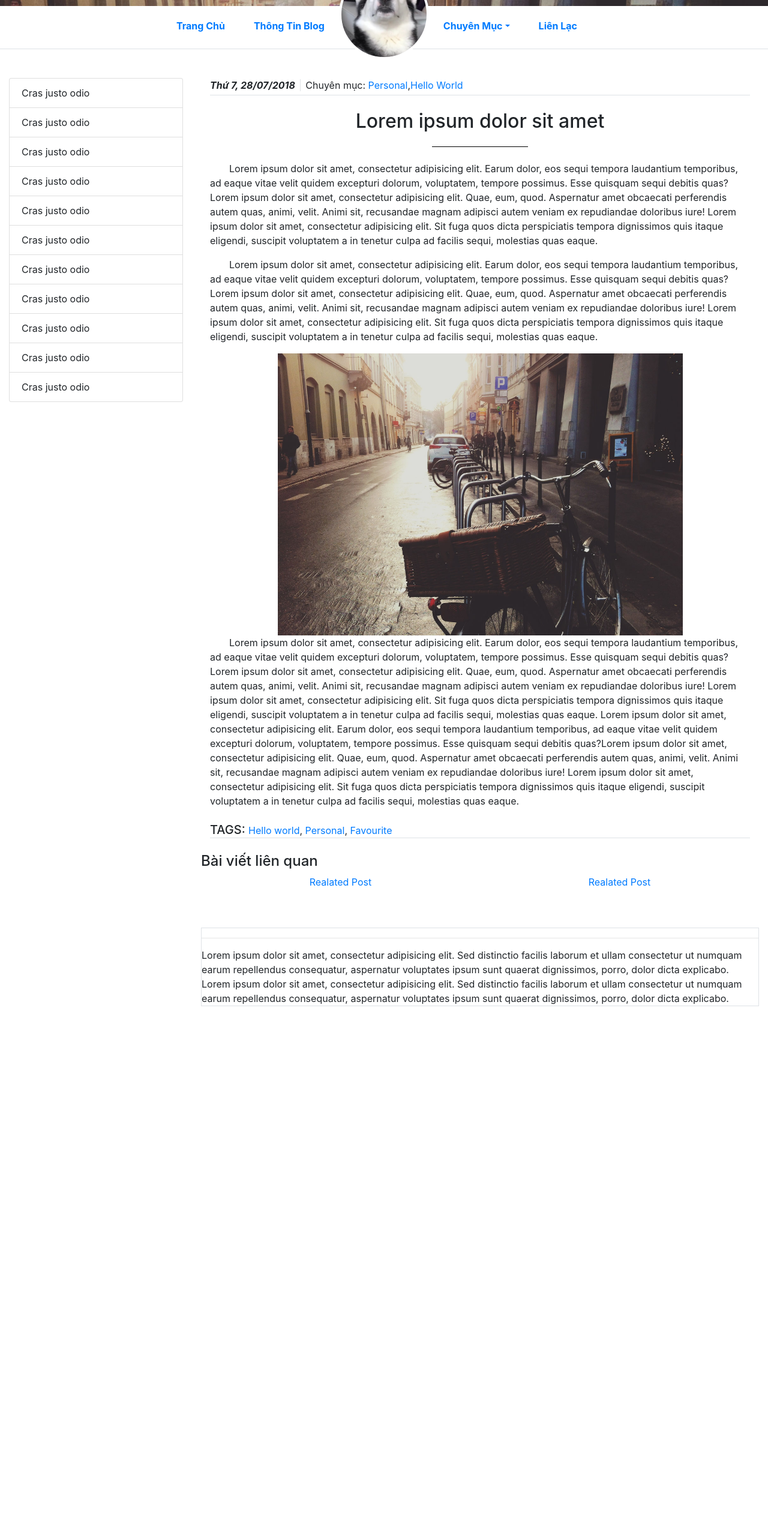
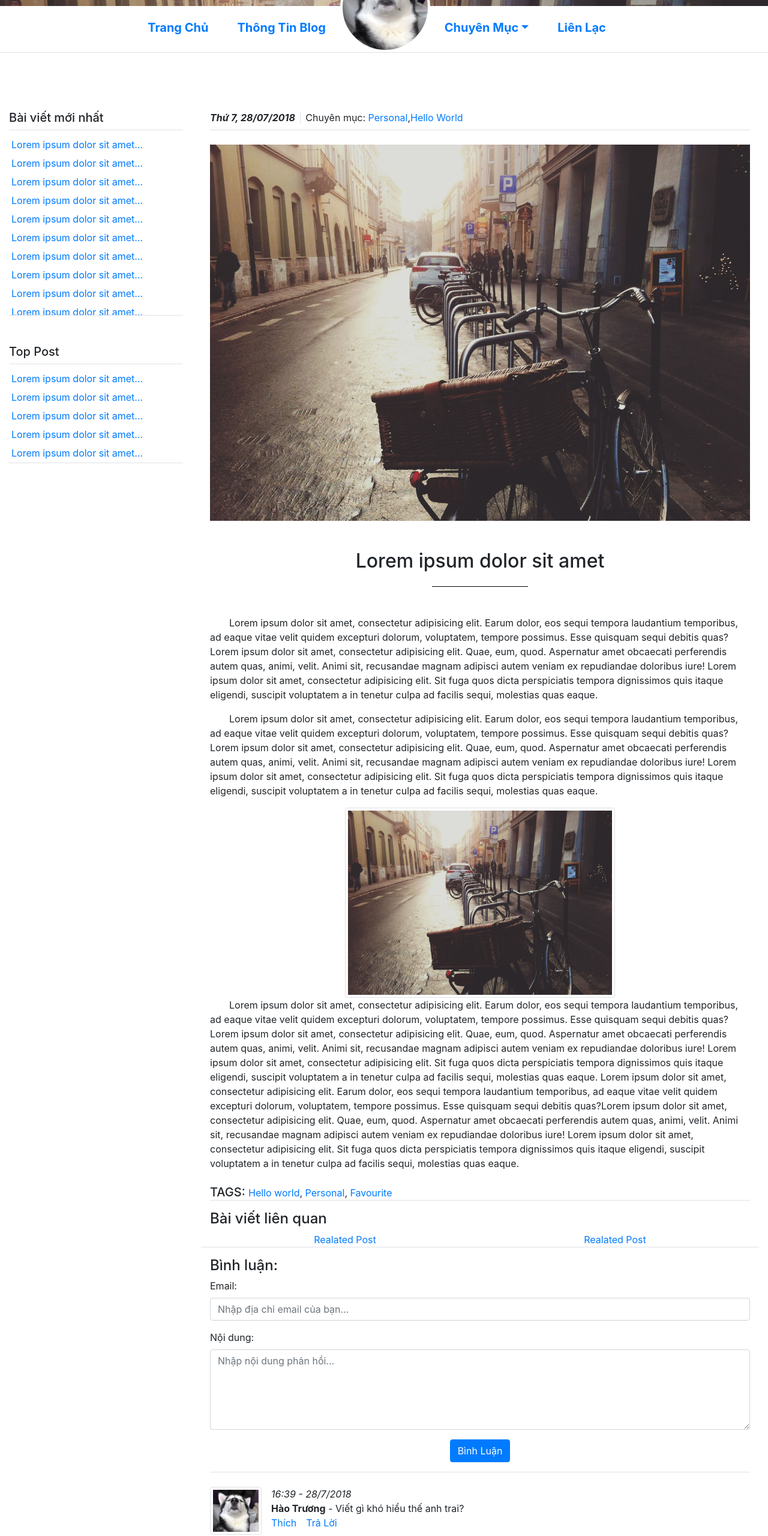
Before and after one commit to haotrg035/simpleblogthem, a plain HTML site: page singlepage.html in a window 1280 px wide. Shown: the part 240-2800 px from the top of the page at 60% size. Before the commit the page ends 1917 px from the top, so only its background shows below. Drawn offline with Linux system fonts and the light colour scheme.

Commit message:
Hoan thien single page

```diff
--- a/css/header.css
+++ b/css/header.css
@@ -52,7 +52,9 @@ bottom: 0;
 left: 0;
 visibility: hidden;
 }
-
+#navbar-container{
+	font-size: 20px;
+}
 #page-header-menu li:hover a::before,.link-visiting{
 	visibility: visible;
 }
@@ -76,6 +78,11 @@ visibility: hidden;
 	left: 50%;
 	transform: translateX(-50%);
 }
+@media only screen and (max-width: 768px) {
+	#navbar-container{
+		font-size: 18px;
+	}
+}
 @media only screen and (max-width: 575px){
 	#home-menu-logo-img-container{
 		display: none;
@@ -89,7 +96,8 @@ visibility: hidden;
 		    top: -75px;
     		right: 0;
 		}
-	#navbar-coantainer{
+	#navbar-container{
 		padding-left: 3rem;
+		font-size: 20px;
 	}
 }
--- a/css/home_style.css
+++ b/css/home_style.css
@@ -1,7 +1,4 @@
-html,body{
-	width: 100%;
-	height: 100%;
-}
+
 #page-container{
 	max-width: 1366px;
 	margin: 0 auto;
@@ -39,11 +36,3 @@ article.overview-post{
 		background-image: url(../img/icon/comment-48dp.png);
 	}
 /*Sidebar Item*/
-.newest-post-board ul{
-	max-height: 300px;
-	overflow-y: auto;
-}
-::-webkit-scrollbar {
-    width: 0px;
-    background: transparent; /* make scrollbar transparent */
-}
--- /dev/null
+++ b/css/sidebar-left.css
@@ -0,0 +1,8 @@
+.newest-post-board ul{
+	max-height: 300px;
+	overflow-y: auto;
+}
+::-webkit-scrollbar {
+    width: 0px;
+    background: transparent; /* make scrollbar transparent */
+}
--- a/css/singlepage_style.css
+++ b/css/singlepage_style.css
@@ -20,10 +20,11 @@
 #post-main-content img{
 	display: block;
 	margin:0 auto;
+	width: 50%;
 }
 #realted-posts-container{
 	width: 100%;
-	height: 125px;
+	height: auto;
 }
 /*-----------------------------------------*/
 #page-slogan{
--- a/header.html
+++ b/header.html
@@ -6,7 +6,7 @@
 		</a>
 		<button id="menu-toggler-btn" class=" navbar-toggler" type="button" data-toggle="collapse" data-target="#main-collapse-nav">&#9776;</button>
 		<div class="navbar-collapse collapse justify-content-center" id="main-collapse-nav">
-			<ul id="navbar-coantainer" class="navbar-nav pr-4">
+			<ul id="navbar-container" class="navbar-nav pr-4">
 				<li class="nav-item ">
 					<a class="nav-link" href="./index.html">Trang Chủ</a>
 				</li>
--- /dev/null
+++ b/sidebar-left.html
@@ -0,0 +1,26 @@
+<div class="sidebar-item newest-post-board w-100 border-bottom mt-5">
+	<h5 class="border-bottom pb-2">Bài viết mới nhất</h5>
+	<ul class="list-group">
+		<li class="list-group-item p-1 border-0"><a href="#">Lorem ipsum dolor sit amet...</a></li>
+		<li class="list-group-item p-1 border-0"><a href="#">Lorem ipsum dolor sit amet...</a></li>
+		<li class="list-group-item p-1 border-0"><a href="#">Lorem ipsum dolor sit amet...</a></li>
+		<li class="list-group-item p-1 border-0"><a href="#">Lorem ipsum dolor sit amet...</a></li>
+		<li class="list-group-item p-1 border-0"><a href="#">Lorem ipsum dolor sit amet...</a></li>
+		<li class="list-group-item p-1 border-0"><a href="#">Lorem ipsum dolor sit amet...</a></li>
+		<li class="list-group-item p-1 border-0"><a href="#">Lorem ipsum dolor sit amet...</a></li>
+		<li class="list-group-item p-1 border-0"><a href="#">Lorem ipsum dolor sit amet...</a></li>
+		<li class="list-group-item p-1 border-0"><a href="#">Lorem ipsum dolor sit amet...</a></li>
+		<li class="list-group-item p-1 border-0"><a href="#">Lorem ipsum dolor sit amet...</a></li>
+		<li class="list-group-item p-1 border-0"><a href="#">Lorem ipsum dolor sit amet...</a></li>
+	</ul>
+	</div>
+	<div class="sidebar-item top-post-board w-100 border-bottom mt-5">
+	<h5 class="border-bottom pb-2">Top Post</h5>
+	<ul class="list-group">
+		<li class="list-group-item p-1 border-0"><a href="#">Lorem ipsum dolor sit amet...</a></li>
+		<li class="list-group-item p-1 border-0"><a href="#">Lorem ipsum dolor sit amet...</a></li>
+		<li class="list-group-item p-1 border-0"><a href="#">Lorem ipsum dolor sit amet...</a></li>
+		<li class="list-group-item p-1 border-0"><a href="#">Lorem ipsum dolor sit amet...</a></li>
+		<li class="list-group-item p-1 border-0"><a href="#">Lorem ipsum dolor sit amet...</a></li>
+	</ul>
+</div>
--- a/singlepage.html
+++ b/singlepage.html
@@ -8,46 +8,35 @@
 	<title>My Single page</title>
 	<link rel="stylesheet" href="bootstrap-4.1.1/css/bootstrap.min.css">
 	<link rel="stylesheet" href="css/header.css">
+	<link rel="stylesheet" type="text/css" href="css/sidebar-left.css">
 	<link rel="stylesheet" type="text/css" href="./css/singlepage_style.css">
 	<script type="text/javascript" src="jquery/jquery-3.3.1.min.js"></script>
 	<script>
 		$(function() {
 			$('#page-header').load('header.html');
+			$('#sp-left-sidebar').load('sidebar-left.html');
 		});
 	</script>
 </head>
 <body>
 <header id="page-header" class="row"></header>
 <div id="singlepage-container" class="fluid-container mx-auto mt-5 row">
-	<section id="sp-left-sidebar" class="col-lg-3">
-		<ul class="list-group">
-			<li class="list-group-item">Cras justo odio</li>
-			<li class="list-group-item">Cras justo odio</li>
-			<li class="list-group-item">Cras justo odio</li>
-			<li class="list-group-item">Cras justo odio</li>
-			<li class="list-group-item">Cras justo odio</li>
-			<li class="list-group-item">Cras justo odio</li>
-			<li class="list-group-item">Cras justo odio</li>
-			<li class="list-group-item">Cras justo odio</li>
-			<li class="list-group-item">Cras justo odio</li>
-			<li class="list-group-item">Cras justo odio</li>
-			<li class="list-group-item">Cras justo odio</li>
-		</ul>
-	</section>
+	<section id="sp-left-sidebar" class="col-lg-3"></section>
 	<section id="sp-page-body" class="page-body col-lg-9">
-		<section id="post-body" class="container">
-			<div id="post-infor" class="border-bottom pb-1">
+		<section id="post-body" class="container mt-5">
+			<div id="post-infor" class="border-bottom pb-2">
 				<span id="post-infor-date" class="post-infor-item font-italic font-weight-bold border-right pr-2">Thứ 7, 28/07/2018</span>
 				<span id="post-infor-cate" class="pl-1">Chuyên mục: <span id="post-cate-content"><a href="#">Personal</a>,<a href="#">Hello World</a></span></span>
 			</div>
 			<article id="post-content" class="pt-4 border-bottom">
-				<header id="post-title" class="mb-4 pb-3 text-center">
+				<img src="img/header_1280.jpg" alt="" class="img-fluid" width="100%">
+				<header id="post-title" class="my-5 pb-3 text-center">
 					<h2>Lorem ipsum dolor sit amet</h2>
 				</header>
 				<main id="post-main-content" class="">
 					<p>Lorem ipsum dolor sit amet, consectetur adipisicing elit. Earum dolor, eos sequi tempora laudantium temporibus, ad eaque vitae velit quidem excepturi dolorum, voluptatem, tempore possimus. Esse quisquam sequi debitis quas?Lorem ipsum dolor sit amet, consectetur adipisicing elit. Quae, eum, quod. Aspernatur amet obcaecati perferendis autem quas, animi, velit. Animi sit, recusandae magnam adipisci autem veniam ex repudiandae doloribus iure! Lorem ipsum dolor sit amet, consectetur adipisicing elit. Sit fuga quos dicta perspiciatis tempora dignissimos quis itaque eligendi, suscipit voluptatem a in tenetur culpa ad facilis sequi, molestias quas eaque.</p>
 					<p>Lorem ipsum dolor sit amet, consectetur adipisicing elit. Earum dolor, eos sequi tempora laudantium temporibus, ad eaque vitae velit quidem excepturi dolorum, voluptatem, tempore possimus. Esse quisquam sequi debitis quas?Lorem ipsum dolor sit amet, consectetur adipisicing elit. Quae, eum, quod. Aspernatur amet obcaecati perferendis autem quas, animi, velit. Animi sit, recusandae magnam adipisci autem veniam ex repudiandae doloribus iure! Lorem ipsum dolor sit amet, consectetur adipisicing elit. Sit fuga quos dicta perspiciatis tempora dignissimos quis itaque eligendi, suscipit voluptatem a in tenetur culpa ad facilis sequi, molestias quas eaque. </p>
-					<img src="img/header_1280.jpg" width="75%" height="25%">
+					<img src="img/header_1280.jpg" class="img-thumbnail" width="75%">
 					<p>Lorem ipsum dolor sit amet, consectetur adipisicing elit. Earum dolor, eos sequi tempora laudantium temporibus, ad eaque vitae velit quidem excepturi dolorum, voluptatem, tempore possimus. Esse quisquam sequi debitis quas?Lorem ipsum dolor sit amet, consectetur adipisicing elit. Quae, eum, quod. Aspernatur amet obcaecati perferendis autem quas, animi, velit. Animi sit, recusandae magnam adipisci autem veniam ex repudiandae doloribus iure! Lorem ipsum dolor sit amet, consectetur adipisicing elit. Sit fuga quos dicta perspiciatis tempora dignissimos quis itaque eligendi, suscipit voluptatem a in tenetur culpa ad facilis sequi, molestias quas eaque.
 					Lorem ipsum dolor sit amet, consectetur adipisicing elit. Earum dolor, eos sequi tempora laudantium temporibus, ad eaque vitae velit quidem excepturi dolorum, voluptatem, tempore possimus. Esse quisquam sequi debitis quas?Lorem ipsum dolor sit amet, consectetur adipisicing elit. Quae, eum, quod. Aspernatur amet obcaecati perferendis autem quas, animi, velit. Animi sit, recusandae magnam adipisci autem veniam ex repudiandae doloribus iure! Lorem ipsum dolor sit amet, consectetur adipisicing elit. Sit fuga quos dicta perspiciatis tempora dignissimos quis itaque eligendi, suscipit voluptatem a in tenetur culpa ad facilis sequi, molestias quas eaque. </p>
 				</main>
@@ -56,7 +45,7 @@
 				</footer>
 			</article>
 		</section>
-		<section id="realted-posts-container" class="mt-4">
+		<section id="realted-posts-container" class="mt-3 border-bottom container">
 			<h4 class="d-block">Bài viết liên quan</h4>
 			<div class="d-flex justify-content-around">
 				<div id="prev-post" class="related-post">
@@ -67,11 +56,36 @@
 			</div>
 			</div>
 		</section>
-		<section id="post-comment" class="border">
-			<hr>
-			Lorem ipsum dolor sit amet, consectetur adipisicing elit. Sed distinctio facilis laborum et ullam consectetur ut numquam earum repellendus consequatur, aspernatur voluptates ipsum sunt quaerat dignissimos, porro, dolor dicta explicabo.
-			Lorem ipsum dolor sit amet, consectetur adipisicing elit. Sed distinctio facilis laborum et ullam consectetur ut numquam earum repellendus consequatur, aspernatur voluptates ipsum sunt quaerat dignissimos, porro, dolor dicta explicabo.
-
+		<section id="post-comment" class="container mt-3">
+			<h4>Bình luận: </h4>
+			<form class="border-bottom pb-3">
+				<fieldset class="form-group">
+					<label for="exampleInputEmail1">Email:</label>
+					<input type="email" class="form-control" id="exampleInputEmail1" placeholder="Nhập địa chỉ email của bạn...">
+				</fieldset>
+				<fieldset class="form-group">
+					<label for="exampleTextarea">Nội dung:</label>
+					<textarea class="form-control" id="exampleTextarea" placeholder="Nhập nội dung phản hồi..." rows="5"></textarea>
+				</fieldset>
+				<div class="d-flex justify-content-center">
+					<button type="submit" class="btn btn-primary">Bình Luận</button>
+				</div>
+			</form>
+			<div id="comments-container" class="mt-4">
+				<div class="cmt-element">
+					<div class="cmt-avatar float-left mr-3">
+						<img src="img/huskyavt.png" width="86px" class="img-thumbnail">
+					</div>
+					<div class="cmt-body">
+						<div class="cmt-date-post font-italic">16:39 - 28/7/2018</div>
+						<div class="cmt-content"><span class="cmt-name font-weight-bold">Hào Trương</span> - Viết gì khó hiểu thế anh trai?</div>
+						<ul class="list-unstyled d-flex justify-content-left">
+							<li class="pr-3"><a href="#">Thích</a></li>
+							<li><a href="#">Trả Lời</a></li>
+						</ul>
+					</div>
+				</div>
+			</div>
 		</section>
 	</section>
 
```
Also changed, not shown: index.html (+14 -31 lines).
